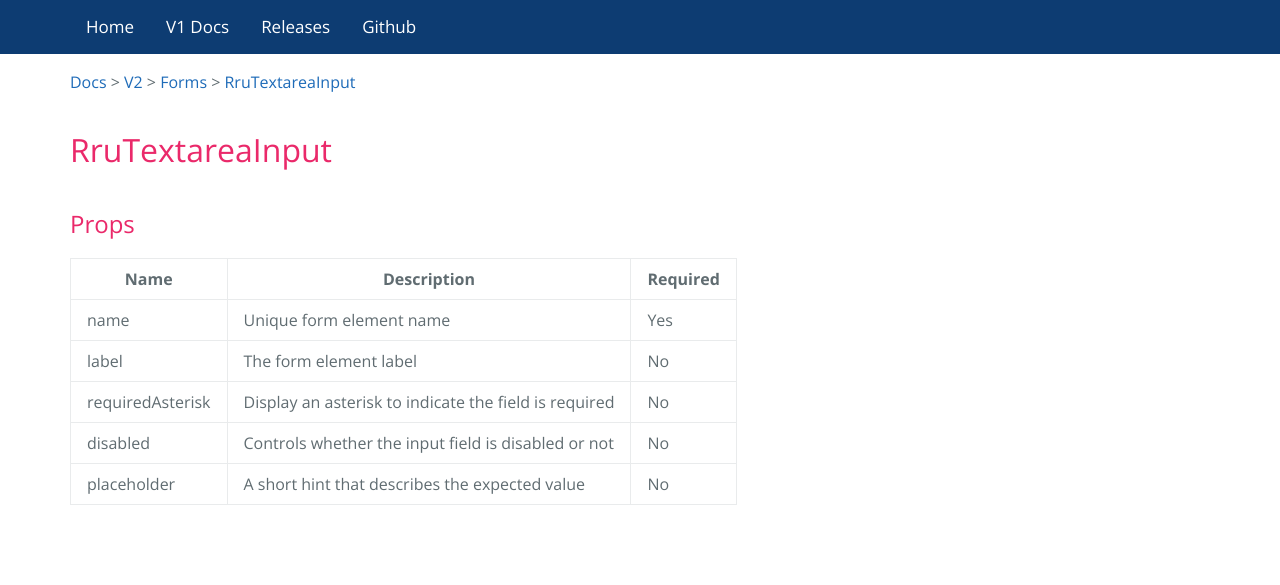
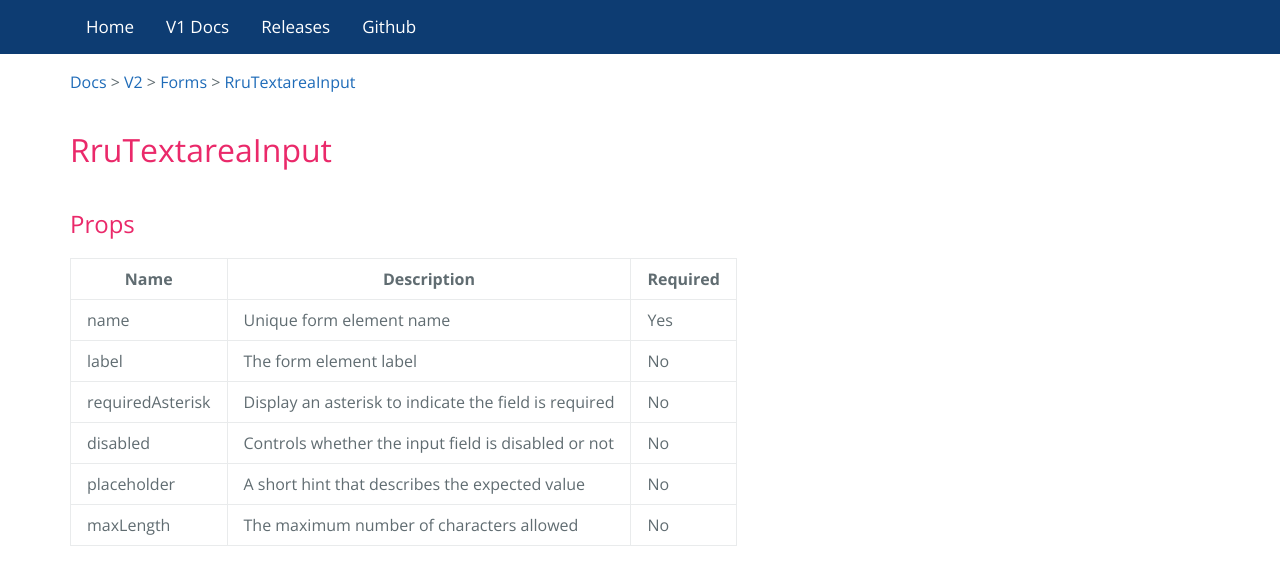
Before and after one commit to coder966/react-rich-ui, a Jekyll site: the page built from docs/v2/components/RruTextareaInput.md, in a window 1280 px wide. Shown: the top 585 px of the page. Built offline with Jekyll 4.4.1, drawn with Linux system fonts in a browser that asks for light colours; our own code applies the rules of GitHub Pages for plain Markdown files.

Commit message:
RruTextInput and RruTextareaInput: added maxLength prop

```diff
--- a/docs/v2/components/RruTextareaInput.md
+++ b/docs/v2/components/RruTextareaInput.md
@@ -11,3 +11,4 @@
 | requiredAsterisk | Display an asterisk to indicate the field is required | No       |
 | disabled         | Controls whether the input field is disabled or not   | No       |
 | placeholder      | A short hint that describes the expected value        | No       |
+| maxLength        | The maximum number of characters allowed              | No       |
--- a/src/form/RruTextInput/RruTextInput.tsx
+++ b/src/form/RruTextInput/RruTextInput.tsx
@@ -48,6 +48,7 @@ const RruTextInput: FC<RruTextInputProps> = (props) => {
         className={`form-control ${formContext.errors[props.name] ? 'is-invalid' : ''}`}
         disabled={props.disabled}
         placeholder={props.placeholder}
+        maxLength={props.maxLength}
       />
       <ErrorMessage inputName={props.name} />
     </div>
--- a/src/form/RruTextInput/types/RruTextInputProps.ts
+++ b/src/form/RruTextInput/types/RruTextInputProps.ts
@@ -39,4 +39,8 @@ export default interface RruTextInputProps {
    */
   placeholder?: string;
 
+  /**
+   * The maximum number of characters allowed
+   */
+  maxLength?: number;
 }
--- a/src/form/RruTextareaInput/RruTextareaInput.tsx
+++ b/src/form/RruTextareaInput/RruTextareaInput.tsx
@@ -47,6 +47,7 @@ const RruTextareaInput: FC<RruTextareaInputProps> = (props) => {
         className={`form-control ${formContext.errors[props.name] ? 'is-invalid' : ''}`}
         disabled={props.disabled}
         placeholder={props.placeholder}
+        maxLength={props.maxLength}
       />
       <ErrorMessage inputName={props.name} />
     </div>
--- a/src/form/RruTextareaInput/types/RruTextareaInputProps.ts
+++ b/src/form/RruTextareaInput/types/RruTextareaInputProps.ts
@@ -36,4 +36,8 @@ export default interface RruTextareaInputProps {
    */
   placeholder?: string;
 
+  /**
+   * The maximum number of characters allowed
+   */
+  maxLength?: number;
 }
```
Also changed, not shown: docs/v2/components/RruTextInput.md (+1 -0 lines).
